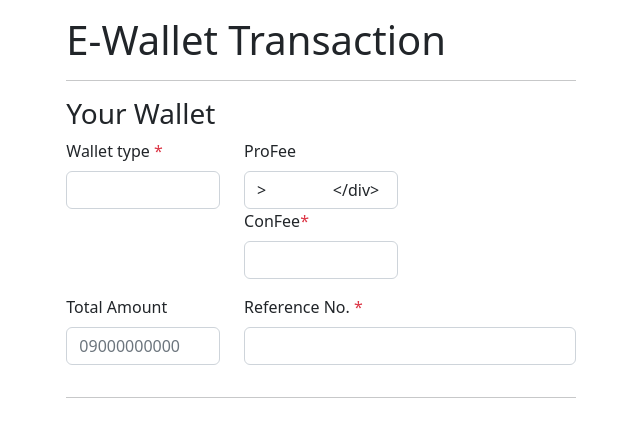
After one commit to Charlize-Isidro/carpool, a PHP site: page /carpool1/ewallet.php in a window 1280 px wide. The commit adds this page. Shown: the top 437 px of the page, without its empty margins (319-959 px from the left). Run offline with PHP 8.4, Linux system fonts and the light colour scheme; data that the repository does not hold is empty; some libraries are stand-ins or nearby versions.

Commit message:
recently edited

```diff
--- /dev/null
+++ b/ewallet.php
@@ -0,0 +1,79 @@
+<?php
+if(!empty(session_)){
+
+}
+?>
+
+
+<!DOCTYPE html>
+<html lang="en">
+
+<head>
+    <meta charset="UTF-8">
+    <meta http-equiv="X-UA-Compatible" content="IE=edge">
+    <meta name="viewport" content="width=device-width, initial-scale=1.0">
+    <title></title>
+
+    <link href="https://cdn.jsdelivr.net/npm/bootstrap@5.2.3/dist/css/bootstrap.min.css" rel="stylesheet" integrity="sha384-rbsA2VBKQhggwzxH7pPCaAqO46MgnOM80zW1RWuH61DGLwZJEdK2Kadq2F9CUG65" crossorigin="anonymous">
+
+    <style>
+        /* Remove Arrows on Number Textfield */
+        input::-webkit-outer-spin-button,
+        input::-webkit-inner-spin-button {
+            -webkit-appearance: none;
+            margin: 0;
+        }
+    </style>
+</head>
+
+<body>
+
+    <div class="container my-3 col-lg-5">
+
+        <form action="update_process.php" method="post">
+
+            <h1 class="mb-3"> E-Wallet Transaction </h1>
+            <hr>
+
+            <div class="row">
+                <h3>Your Wallet </h3>
+                <div class="mb-3 col-4">
+                    <label for="walletType" class="form-label">Wallet type <span class="text-danger">*</span></label>
+                     <input type="text" name="fname" id="walletType" class="form-control" required value="<?= $row['user_fname'] ?>" >
+                </div>
+                <div class="mb-3 col-4">
+                    <label for="mname" class="form-label">ProFee</label>
+                    <input type="text" name="mname" id="mname" class="form-control" value=">
+                </div>
+                <div class="mb-3 col-4">
+                    <label for="lname" class="form-label">ConFee<span class="text-danger">*</span></label>
+                    <input type="text" name="lname" id="lname" class="form-control" required value="<?= $row['user_lname'] ?>" >
+                </div>
+            </div>
+
+            <div class="row">
+                <div class="mb-3 col-4">
+                    <label for="contact_no" class="form-label">Total Amount</label>
+                    <input type="text" minlength="11" maxlength="11" placeholder="09000000000" name="contact_no" id="contact_no" class="form-control">
+                </div>
+                <div class="mb-3 col-8">
+                    <label for="barangay" class="form-label">Reference No. <span class="text-danger">*</span></label>
+                    <input type="text" name="barangay" id="barangay" class="form-control" required value="<?= $row['user_barangay'] ?>" >
+                </div>
+            </div>
+
+
+            <hr>
+
+        </form>
+    </div>
+
+
+
+    <script src="https://cdn.jsdelivr.net/npm/@popperjs/core@2.11.6/dist/umd/popper.min.js" integrity="sha384-oBqDVmMz9ATKxIep9tiCxS/Z9fNfEXiDAYTujMAeBAsjFuCZSmKbSSUnQlmh/jp3" crossorigin="anonymous">
+    </script>
+    <script src="https://cdn.jsdelivr.net/npm/bootstrap@5.2.3/dist/js/bootstrap.min.js" integrity="sha384-cuYeSxntonz0PPNlHhBs68uyIAVpIIOZZ5JqeqvYYIcEL727kskC66kF92t6Xl2V" crossorigin="anonymous">
+    </script>
+</body>
+
+</html>
--- a/register.html
+++ b/register.html
@@ -21,6 +21,7 @@
         }
         body ,html{
             color: antiquewhite;
+            /* font-family: 'Segoe UI', Tahoma, Geneva, Verdana, sans-serif; */
         }
     </style>
 </head>
--- a/user/car_register.php
+++ b/user/car_register.php
@@ -19,6 +19,7 @@ if (!empty($_SESSION['message'])) {
     <title> Register </title>
 
     <link href="https://cdn.jsdelivr.net/npm/bootstrap@5.2.3/dist/css/bootstrap.min.css" rel="stylesheet" integrity="sha384-rbsA2VBKQhggwzxH7pPCaAqO46MgnOM80zW1RWuH61DGLwZJEdK2Kadq2F9CUG65" crossorigin="anonymous">
+
 </head>
 
 <body>
--- a/user/view_cars.php
+++ b/user/view_cars.php
@@ -25,6 +25,7 @@ if (!empty($_SESSION['message'])) {
     <title> View Cars </title>
 
     <link href="https://cdn.jsdelivr.net/npm/bootstrap@5.2.3/dist/css/bootstrap.min.css" rel="stylesheet" integrity="sha384-rbsA2VBKQhggwzxH7pPCaAqO46MgnOM80zW1RWuH61DGLwZJEdK2Kadq2F9CUG65" crossorigin="anonymous">
+
 </head>
 
 <body>
```
Also changed, not shown: admin/index.php (+16 -1 lines), includes/connection.php (+10 -10 lines).
